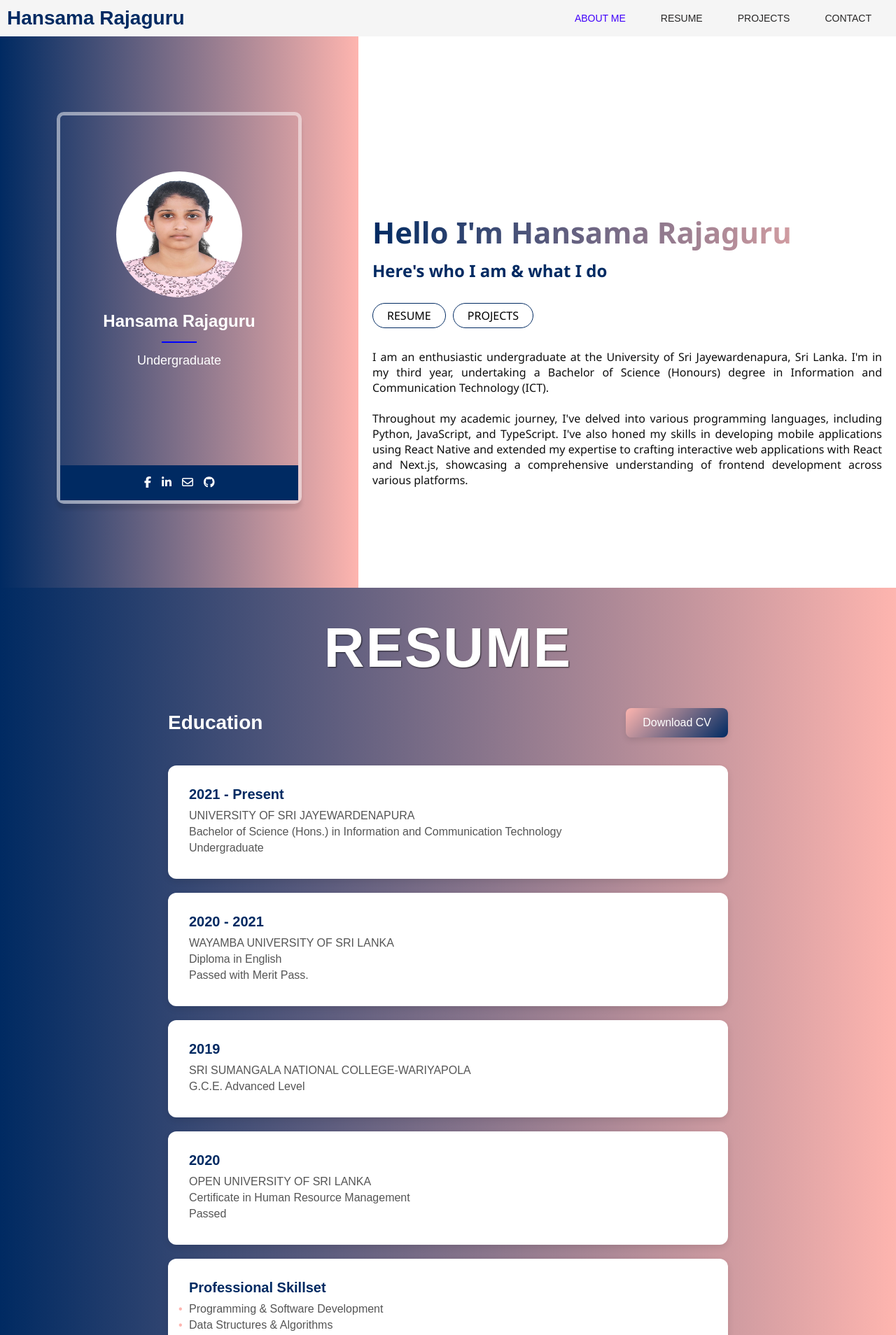
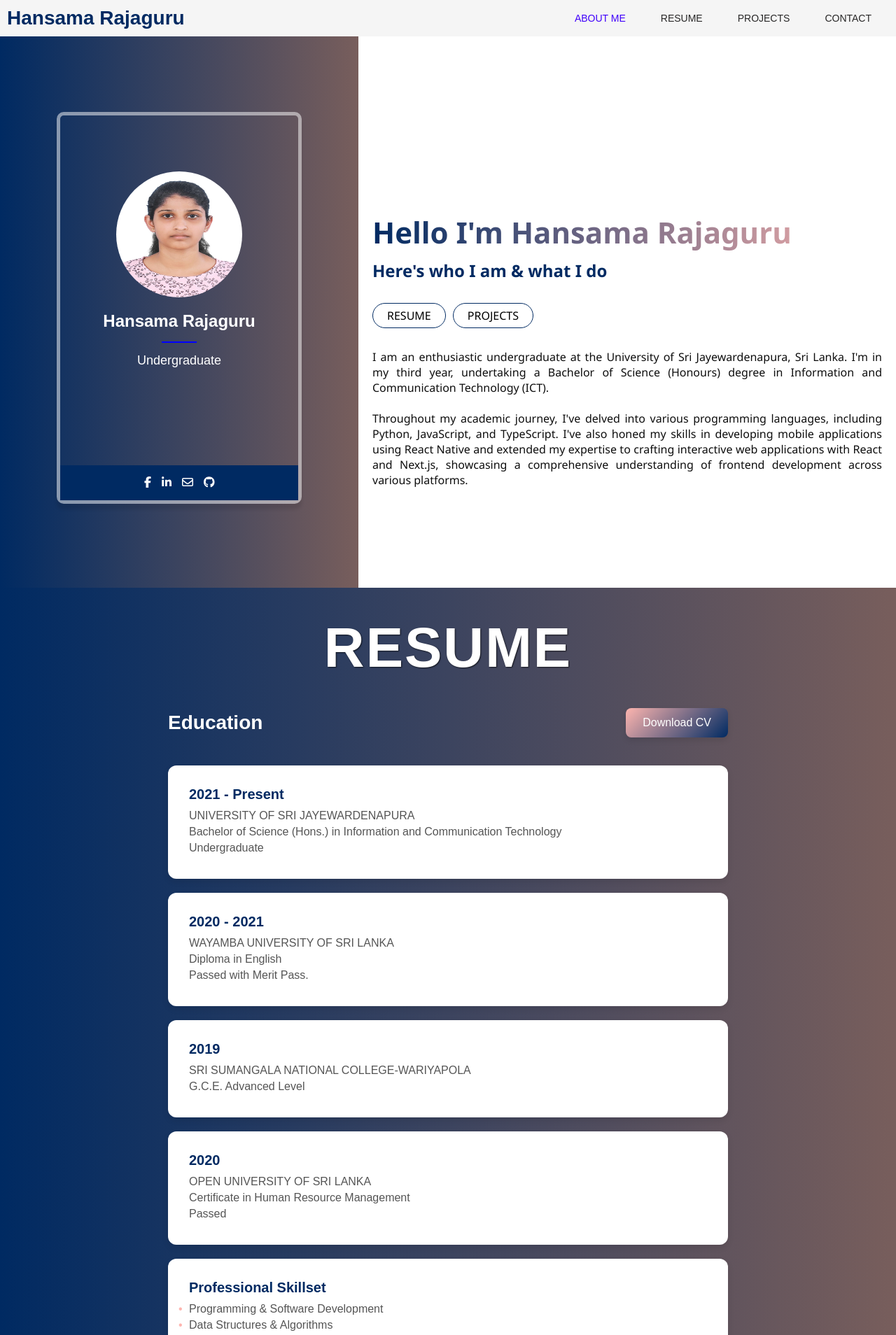
Before and after one commit to HansamaRajaguru/Hansama-Rajaguru, a React (Create React App) app in the folder my-portfolio/: page /Hansama-Rajaguru/resume in a window 1280 px wide. Shown: the top 1908 px of the page at 70% size. Built offline with nearby package versions, Linux system fonts and the light colour scheme.

Commit message:
Updated image paths

```diff
--- a/my-portfolio/src/components/HeroSection.css
+++ b/my-portfolio/src/components/HeroSection.css
@@ -13,7 +13,7 @@
 }
 .hero-left {
     flex: 0 0 100%;
-    background: linear-gradient(to right, #002A62, #feb5af);
+    background: linear-gradient(to right, #002A62, #785e5c);
     padding: 20px;
     display: flex;
     justify-content: center;
--- a/my-portfolio/src/pages/contacts/contact.css
+++ b/my-portfolio/src/pages/contacts/contact.css
@@ -3,7 +3,7 @@
     flex-direction: column;
     align-items: center;
     justify-content: center;
-    background: linear-gradient(to right, #002A62, #feb5af);
+    background: linear-gradient(to right, #002A62, #785e5c);
     min-height: 100vh;
     width: 100%;
     padding: 40px 20px;
--- a/my-portfolio/src/pages/projects/Project.tsx
+++ b/my-portfolio/src/pages/projects/Project.tsx
@@ -17,14 +17,14 @@ const projectDetails: ProjectDetails[] = [
         title: "RecipeHub Web Application",
         description: "A recipe-sharing platform allowing users to browse, share, and manage their favorite recipes using the MERN stack.",
         duration: "2024",
-        image: "/images/RecipeHub Web.png"
+        image: "/images/RecipeHub-Web.png"
     },
     {
         id: 2,
         title: "Portfolio Website",
         description: "A personal portfolio website showcasing projects, skills, and achievements. Developed using React and CSS.",
         duration: "2024",
-        image: "/images/portfolio.png",
+        image: "/images/Portfolio.png",
     },
     {
         id: 3,
--- a/my-portfolio/src/pages/projects/Projects.css
+++ b/my-portfolio/src/pages/projects/Projects.css
@@ -3,7 +3,7 @@
     flex-direction: column;
     align-items: center;
     justify-content: flex-start;
-    background: linear-gradient(to right, #002A62, #feb5af);
+    background: linear-gradient(to right, #002A62, #785e5c);
     min-height: 100vh;
     padding: 40px 20px;
     overflow-y: auto;
--- a/my-portfolio/src/pages/resume/Resume.css
+++ b/my-portfolio/src/pages/resume/Resume.css
@@ -3,7 +3,7 @@
     flex-direction: column;
     align-items: center;
     justify-content: flex-start;
-    background: linear-gradient(to right, #002A62, #feb5af);
+    background: linear-gradient(to right, #002A62, #785e5c);
     min-height: 100vh;
     width: 100%;
     padding: 40px 20px;
```
Also changed, not shown: my-portfolio/public/images/RecipeHub-Web.png (renamed from my-portfolio/public/images/RecipeHub Web.png).
